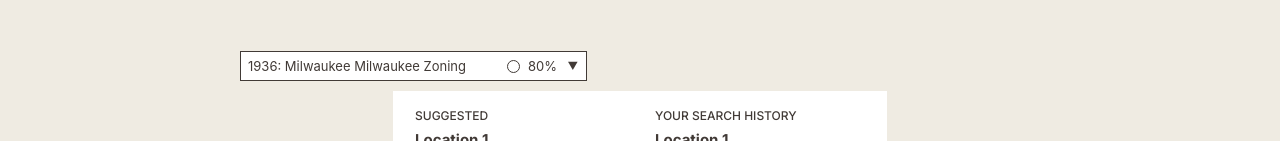
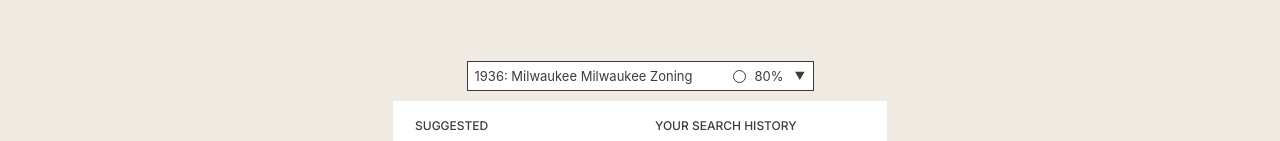
Before and after one commit to abubakar13145/figmadesign, a React (Vite) app: page / in a window 1280 px wide. Shown: the part 195-336 px from the top of the page. Built offline with nearby package versions, Linux system fonts and the light colour scheme; a web font is replaced by a local one.

Commit message:
Add centering helper for dropdown
cgen-de31717fe6424807a1cfa8261a473309

```diff
--- a/src/components/PlaceDetails.css
+++ b/src/components/PlaceDetails.css
@@ -87,6 +87,13 @@ section {
 .timeline-section {
   padding-top: 10px;
   padding-bottom: 10px;
+}
+
+/* Dropdown placement */
+.dropdown-center {
+  display: flex;
+  justify-content: center;
+  padding-top: 10px;
 }
 
 .timeline-panel {
```
